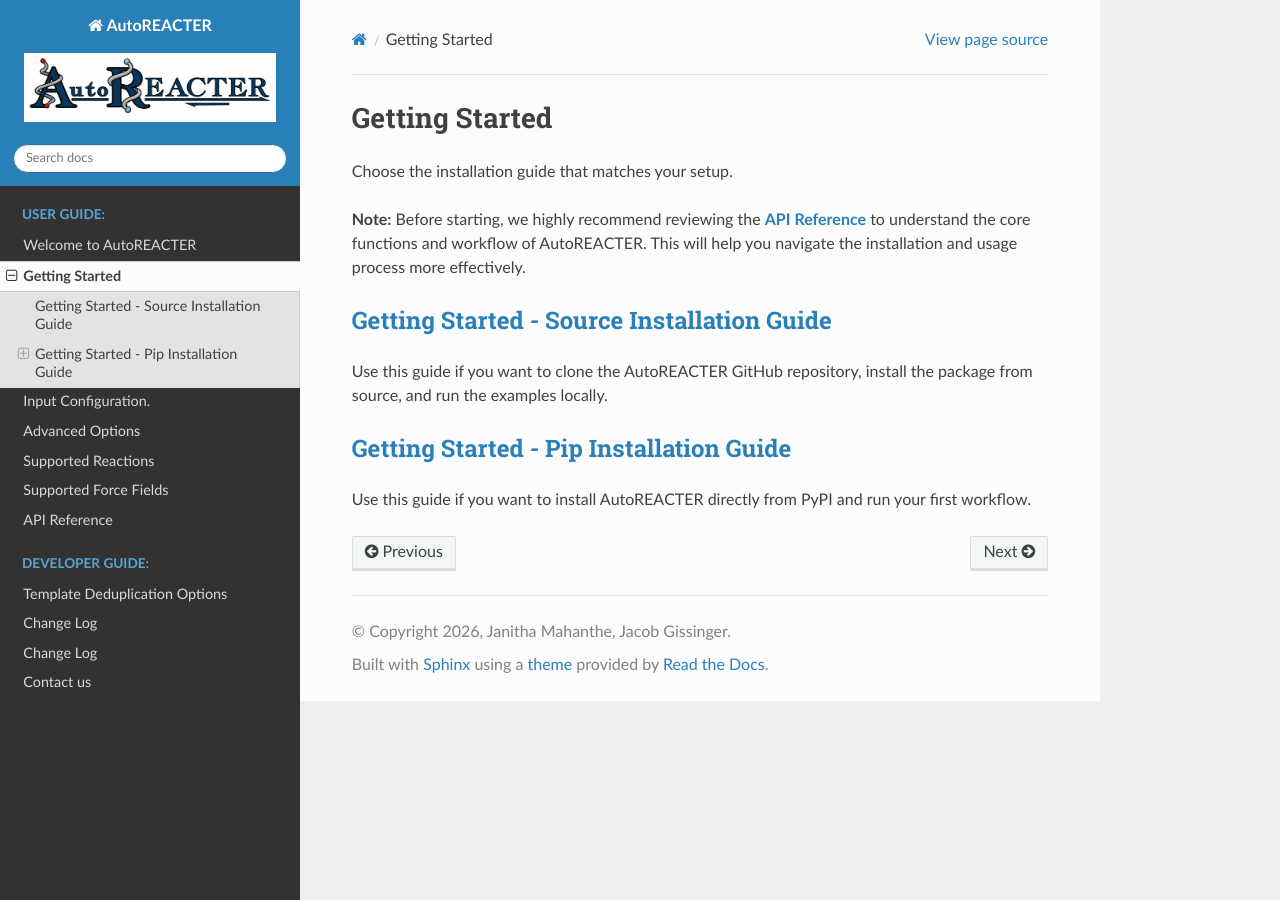
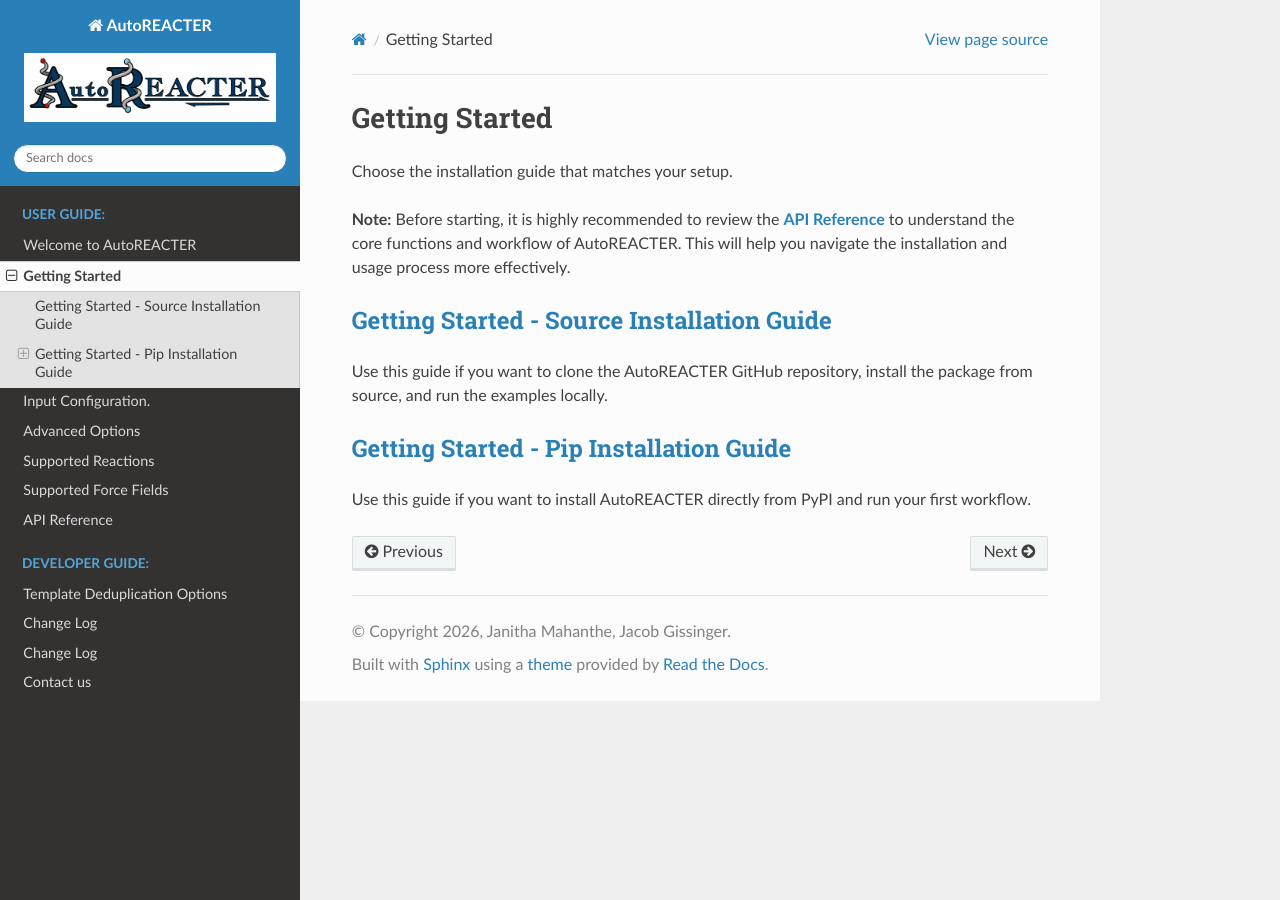
Before and after one commit to NanoCIPHER-Lab/AutoREACTER, a Sphinx documentation site: the page built from docs/source/getting-started.md, in a window 1280 px wide. Built offline with Sphinx 7.4.7 and the Read the Docs theme 3.1.0, drawn with Linux system fonts in a browser that asks for light colours.

Commit message:
Clarify documentation wording

```diff
--- a/docs/source/getting-started.md
+++ b/docs/source/getting-started.md
@@ -2,7 +2,7 @@
 
 Choose the installation guide that matches your setup.
 
-**Note:** Before starting, we highly recommend reviewing the **[API Reference](api_reference.md)** to understand the core functions and workflow of AutoREACTER. This will help you navigate the installation and usage process more effectively.
+**Note:** Before starting, it is highly recommended to review the **[API Reference](api_reference.md)** to understand the core functions and workflow of AutoREACTER. This will help you navigate the installation and usage process more effectively.
 
 ## {doc}`Getting Started - Source Installation Guide <getting_started_source_installation>`
 
--- a/docs/source/index.rst
+++ b/docs/source/index.rst
@@ -15,7 +15,7 @@ Welcome to the AutoREACTER documentation.
 AutoREACTER is a tool for automated reaction-based molecular system generation.
 This documentation is organized into a user guide and a developer guide.
 
-**Note: AutoREACTER is currently under active development. APIs, configuration schemas, and core functionality may change or break without notice as we expand reaction-library and force-field support.**
+**Note: AutoREACTER is currently under active development. APIs, configuration schemas, and core functionality may change or break without notice as reaction-library and force-field support expand.**
 
 User Guide
 ----------
```
Also changed, not shown: docs/source/getting_started_pip_installation.md (+1 -1 lines), docs/source/getting_started_source_installation.md (+1 -1 lines), docs/source/overview.md (+1 -1 lines), docs/source/template-deduplication.md (+1 -1 lines).
